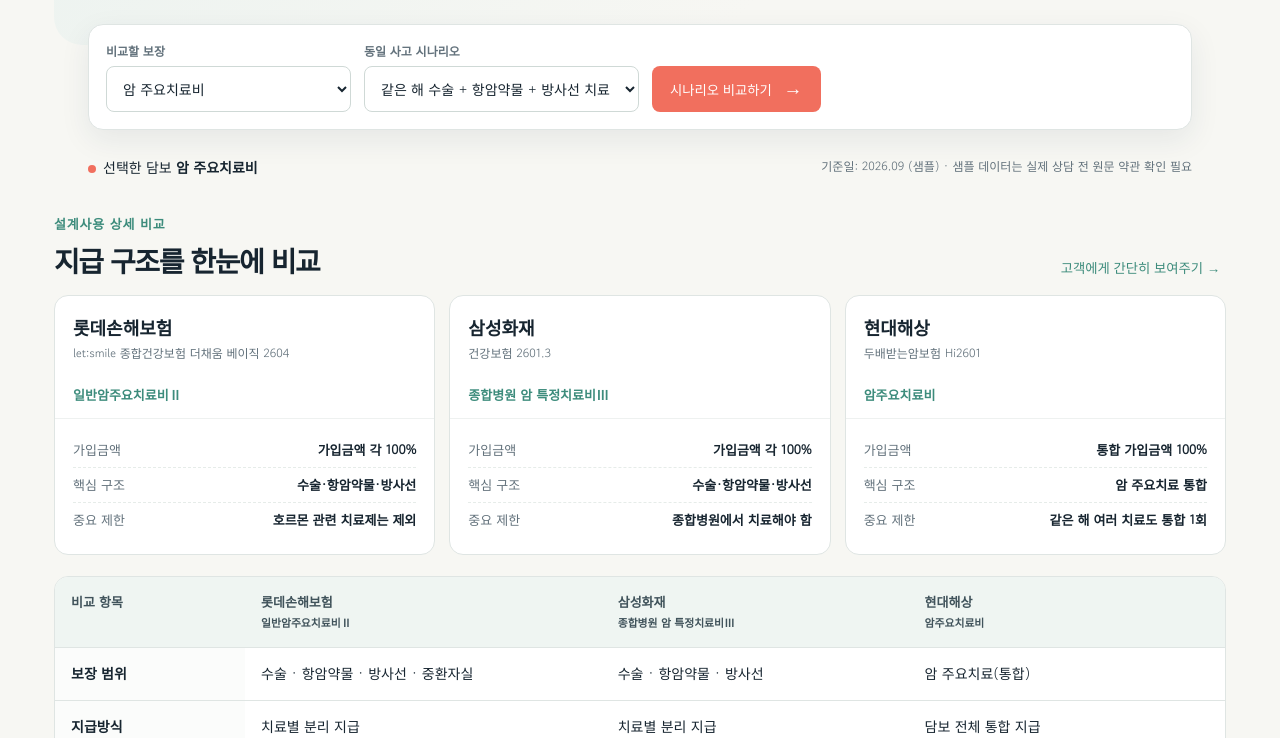
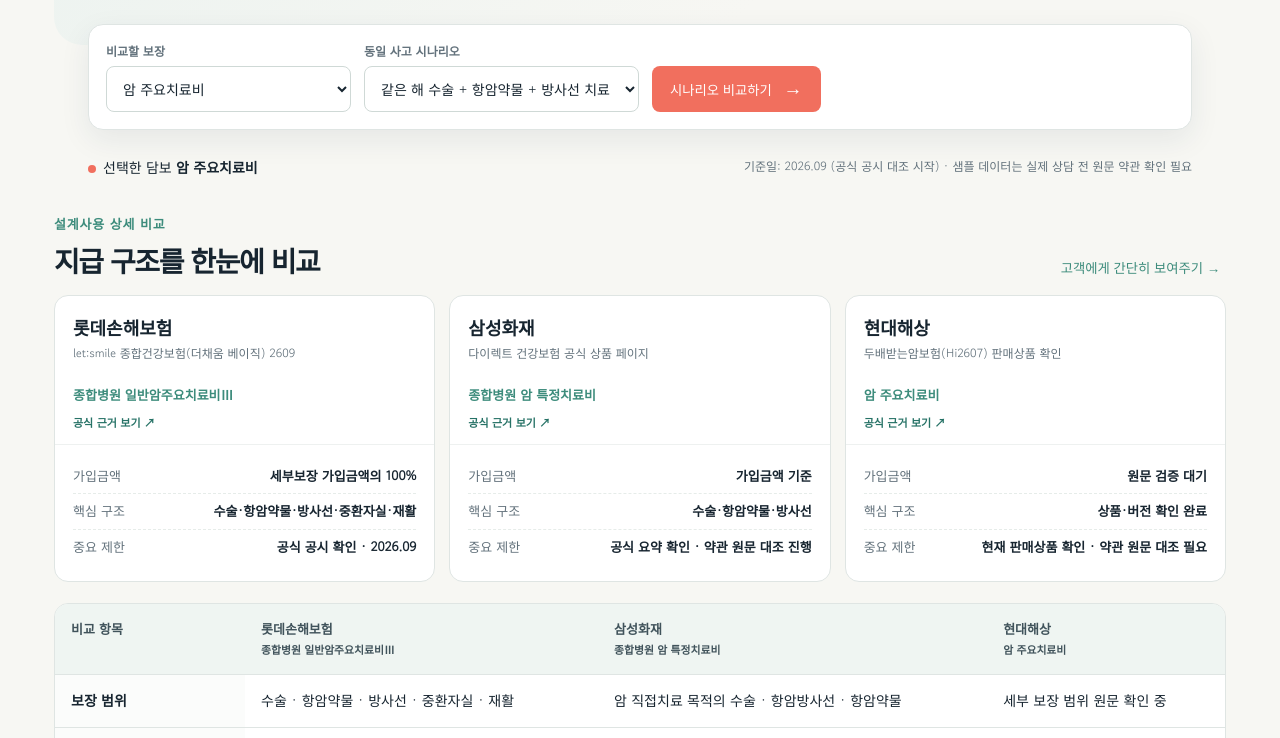
Before and after one commit to yaggi7-create/insurance-terms-comparison, a plain HTML site: page index.html in a window 1280 px wide. Shown: the part 362-1100 px from the top of the page. Drawn offline with Linux system fonts and the light colour scheme; a web font is replaced by a local one.

Commit message:
암 주요치료비 1차 공식 검증 데이터 반영

```diff
--- a/app.js
+++ b/app.js
@@ -14,12 +14,12 @@ const normalizationRules = [
 ];
 const sampleData = {
   cancer_major: {
-    label: '암 주요치료비', termsDate: '2026.09 (샘플)',
+    label: '암 주요치료비', termsDate: '2026.09 (공식 공시 대조 시작)',
     fields: ['보장 범위','지급방식','연간 지급횟수','동일암 재지급','지급기간·총 한도','병원급 조건','면책·감액','핵심 제외조건'],
     products: [
-      {company:'롯데손해보험', product:'let:smile 종합건강보험 더채움 베이직 2604', rider:'일반암주요치료비Ⅱ', amount:'가입금액 각 100%', customerAmount:'치료별 1,000만원', quick:'수술·항암약물·방사선', values:['수술 · 항암약물 · 방사선 · 중환자실','치료별 분리 지급','수술: 매회 / 기타: 각 연 1회','약관 세부조건 확인 필요','선택 담보별 상이','요약자료상 별도 제한 표시 없음','일반암 90일 면책','호르몬 관련 치료제 제외'], rules:['수술 1회당 1,000만원','항암약물 연 1회 1,000만원','방사선 연 1회 1,000만원'], total:'3,000만원', limit:'호르몬 관련 치료제는 제외'},
-      {company:'삼성화재', product:'건강보험 2601.3', rider:'종합병원 암 특정치료비Ⅲ', amount:'가입금액 각 100%', customerAmount:'치료별 1,000만원', quick:'수술·항암약물·방사선', values:['수술 · 항암약물 · 방사선','치료별 분리 지급','수술: 1회당 / 기타: 각 연 1회','약관 세부조건 확인 필요','보험기간 기준 · 세부조건 확인','종합병원에서의 치료 필요','일반암 90일 면책','종합병원 요건 충족 필요'], rules:['수술 1회당 1,000만원','항암약물 연 1회 1,000만원','방사선 연 1회 1,000만원'], total:'3,000만원', limit:'종합병원에서 치료해야 함'},
-      {company:'현대해상', product:'두배받는암보험 Hi2601', rider:'암주요치료비', amount:'통합 가입금액 100%', customerAmount:'통합 1,000만원', quick:'암 주요치료 통합', values:['암 주요치료(통합)','담보 전체 통합 지급','연간 1회','다음 연도 재지급 가능 구조','진단 후 최대 10년 · 최대 10회','요약자료상 별도 제한 표시 없음','암 담보 90일 면책','치료당 특약과 구분 필요'], rules:['해당 연도 치료 전체 통합 1회','수술·약물·방사선 중 1회만 지급','진단 후 최대 10년'], total:'1,000만원', limit:'같은 해 여러 치료도 통합 1회'}
+      {company:'롯데손해보험', product:'let:smile 종합건강보험(더채움 베이직) 2609', rider:'종합병원 일반암주요치료비Ⅲ', amount:'세부보장 가입금액의 100%', customerAmount:'치료별 가입금액', quick:'수술·항암약물·방사선·중환자실·재활', values:['수술 · 항암약물 · 방사선 · 중환자실 · 재활','치료별 분리 지급','수술: 매회 / 기타: 각 연 1회 / 재활: 연 10회','원문 세부 재지급 조건 추가 확인 필요','공시 페이지에 별도 총 지급기간 미표시','종합병원','계약일 포함 90일 경과 다음날부터','호르몬 관련 치료제 제외'], rules:['수술: 가입금액의 100% (매회)','항암약물·방사선·중환자실: 각 연 1회','재활: 1일 1회, 연 10회'], total:'가입금액 기준 치료별 지급', limit:'공식 공시 확인 · 2026.09', source:'https://www.lotteins.co.kr/web/C/D/A/cda020.jsp?prdtseq=10367'},
+      {company:'삼성화재', product:'다이렉트 건강보험 공식 상품 페이지', rider:'종합병원 암 특정치료비', amount:'가입금액 기준', customerAmount:'통합 가입금액 1회분', quick:'수술·항암약물·방사선', values:['암 직접치료 목적의 수술 · 항암방사선 · 항암약물','담보 통합 지급','연간 1회','원문 세부 재지급 조건 추가 확인 필요','공식 요약 페이지에 별도 총 지급기간 미표시','종합병원','가입 91일 이후 보장','세부 정의·제외는 약관 원문 추가 확인'], rules:['수술·항암약물·방사선을 통합해 연 1회','가입 91일 이후 보장'], total:'가입금액 1회분', limit:'공식 요약 확인 · 약관 원문 대조 진행', source:'https://direct.samsungfire.com/m/mall/MP030202_001.html'},
+      {company:'현대해상', product:'두배받는암보험(Hi2607) 판매상품 확인', rider:'암 주요치료비', amount:'원문 검증 대기', customerAmount:'확정 전', quick:'상품·버전 확인 완료', values:['세부 보장 범위 원문 확인 중','지급방식 원문 확인 중','연간 횟수 원문 확인 중','재지급 조건 원문 확인 중','지급기간 원문 확인 중','병원 조건 원문 확인 중','면책·감액 원문 확인 중','공식 약관 원문 확보 후 등록'], rules:['검증 전에는 시나리오 지급액을 계산하지 않음'], total:'검증 보류', limit:'현재 판매상품 확인 · 약관 원문 대조 필요', source:'https://www.hi.co.kr/serviceAction.do?menuId=100950'}
     ],
     scenario: {title:'같은 해 수술 + 항암약물 + 방사선 치료', description:'일반암 진단 뒤 3월 수술, 6월 항암약물, 9월 방사선 치료를 각각 받았다고 가정합니다.', events:[['3월','암수술'],['6월','항암약물'],['9월','항암방사선']]}
   },
@@ -38,7 +38,7 @@ Object.entries(sampleData).forEach(([id,item])=>category.add(new Option(item.lab
 function setScenarioOptions(){scenarioSelect.innerHTML='';scenarioSelect.add(new Option(sampleData[category.value].scenario.title,'default'));}
 function emptyProducts(item){return [{company:'약관 데이터 입력 대기',product:'실제 보험사·상품·버전을 등록해 비교하세요',rider:item.label,amount:'—',customerAmount:'—',quick:'표준 필드 준비 완료',values:item.fields.map(()=> '실제 약관 입력 필요'),rules:['약관 원문 및 근거 조항을 추가하세요'],total:'—',limit:'샘플 구조 화면'}];}
 function render(){const item=sampleData[category.value], products=item.products.length?item.products:emptyProducts(item);document.querySelector('#selectedTitle').textContent=item.label;document.querySelector('#termsDate').textContent=item.termsDate;document.querySelector('#customerTitle').textContent=item.label+' 핵심 비교';
- document.querySelector('#comparisonGrid').innerHTML=products.map(p=>`<article class="coverage-card"><div class="card-top"><div class="company">${p.company}</div><div class="product">${p.product}</div><div class="rider">${p.rider}</div></div><ul class="coverage-list"><li><span>가입금액</span><b>${p.amount}</b></li><li><span>핵심 구조</span><b>${p.quick}</b></li><li><span>중요 제한</span><b>${p.limit}</b></li></ul></article>`).join('');
+ document.querySelector('#comparisonGrid').innerHTML=products.map(p=>`<article class="coverage-card"><div class="card-top"><div class="company">${p.company}</div><div class="product">${p.product}</div><div class="rider">${p.rider}</div>${p.source?`<a class="source-link" href="${p.source}" target="_blank" rel="noreferrer">공식 근거 보기 ↗</a>`:''}</div><ul class="coverage-list"><li><span>가입금액</span><b>${p.amount}</b></li><li><span>핵심 구조</span><b>${p.quick}</b></li><li><span>중요 제한</span><b>${p.limit}</b></li></ul></article>`).join('');
  document.querySelector('#detailsTable thead').innerHTML=`<tr><th>비교 항목</th>${products.map(p=>`<th>${p.company}<br><small>${p.rider}</small></th>`).join('')}</tr>`;
  document.querySelector('#detailsTable tbody').innerHTML=item.fields.map((f,i)=>`<tr><td>${f}</td>${products.map(p=>`<td>${p.values[i]||'—'}</td>`).join('')}</tr>`).join('');
  document.querySelector('#customerCards').innerHTML=products.map(p=>`<article class="customer-card"><h3>${p.company}</h3><div class="customer-product">${p.rider}</div><div class="customer-amount">${p.customerAmount}</div><div class="customer-item"><span>보장 범위</span><b>${p.quick}</b></div><div class="customer-item"><span>지급 방식</span><b>${p.values[1]}</b></div><div class="customer-item"><span>반복 지급</span><b>${p.values[2]}</b></div><div class="customer-limit"><b>꼭 확인</b> · ${p.limit}</div></article>`).join('');
--- a/index.html
+++ b/index.html
@@ -9,12 +9,13 @@
   <link href="https://fonts.googleapis.com/css2?family=Gowun+Dodum&family=Pretendard:wght@400;500;600;700;800&display=swap" rel="stylesheet">
   <link rel="stylesheet" href="styles.css" />
   <link rel="stylesheet" href="normalization.css" />
+  <link rel="stylesheet" href="verification.css" />
 </head>
 <body>
   <header class="topbar">
     <a class="brand" href="#top" aria-label="보장비교 홈"><span class="brand-mark">보</span><span>보장비교</span><small>약관 중심</small></a>
     <div class="top-actions">
-      <span class="sample-pill">샘플 약관 데이터</span>
+      <span class="sample-pill">검증 데이터 베타</span>
       <button class="mode-button active" data-mode="advisor">설계사용</button>
       <button class="mode-button" data-mode="customer">고객용 보기</button>
     </div>
--- /dev/null
+++ b/verification.css
@@ -0,0 +1 @@
+.source-link{display:inline-block;font-size:11px;font-weight:700;color:#267266;margin-top:8px;text-decoration:none}.source-link:hover{text-decoration:underline}
```
